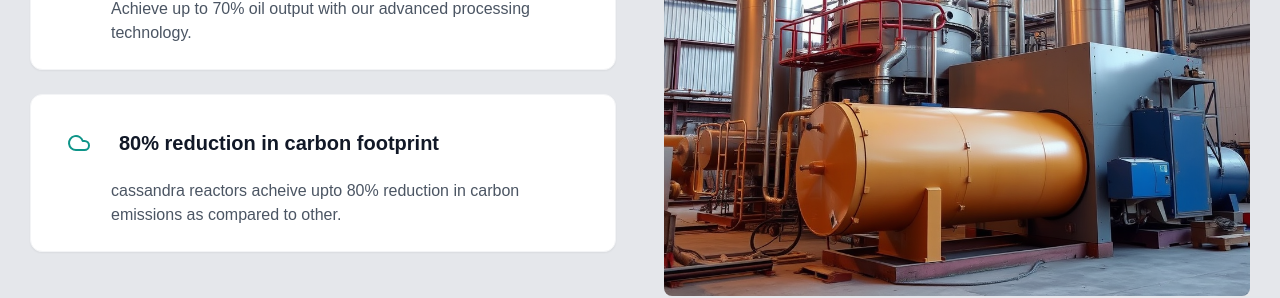
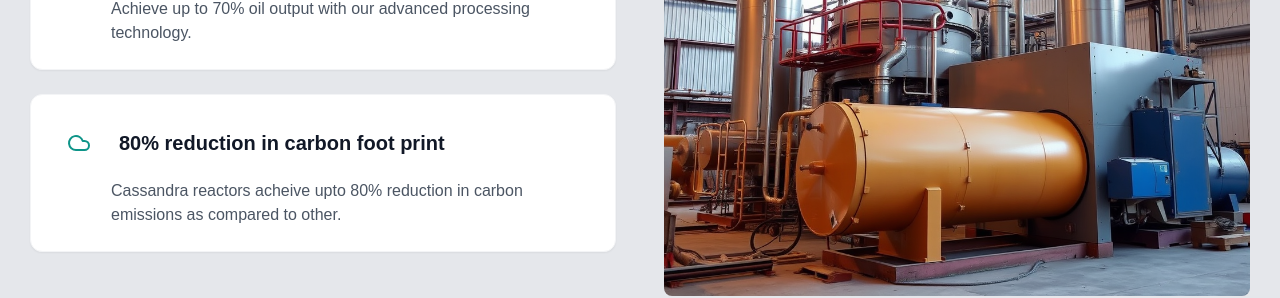
Before and after one commit to sup25/cass, a Next.js app: page / in a window 1280 px wide. Shown: the part 2260-2558 px from the top of the page. Built offline with nearby package versions, Linux system fonts and the light colour scheme.

Commit message:
feat: update text

```diff
--- a/app/(modules)/home/solutions/index.tsx
+++ b/app/(modules)/home/solutions/index.tsx
@@ -21,9 +21,9 @@ const data = [
   {
     icon: Cloud,
     color: "text-teal-600",
-    title: "80% reduction in carbon footprint",
+    title: "80% reduction in carbon foot print",
     description: [
-      "cassandra reactors acheive upto 80% reduction in carbon emissions as compared to other.",
+      "Cassandra reactors acheive upto 80% reduction in carbon emissions as compared to other.",
     ],
   },
 ];
```
